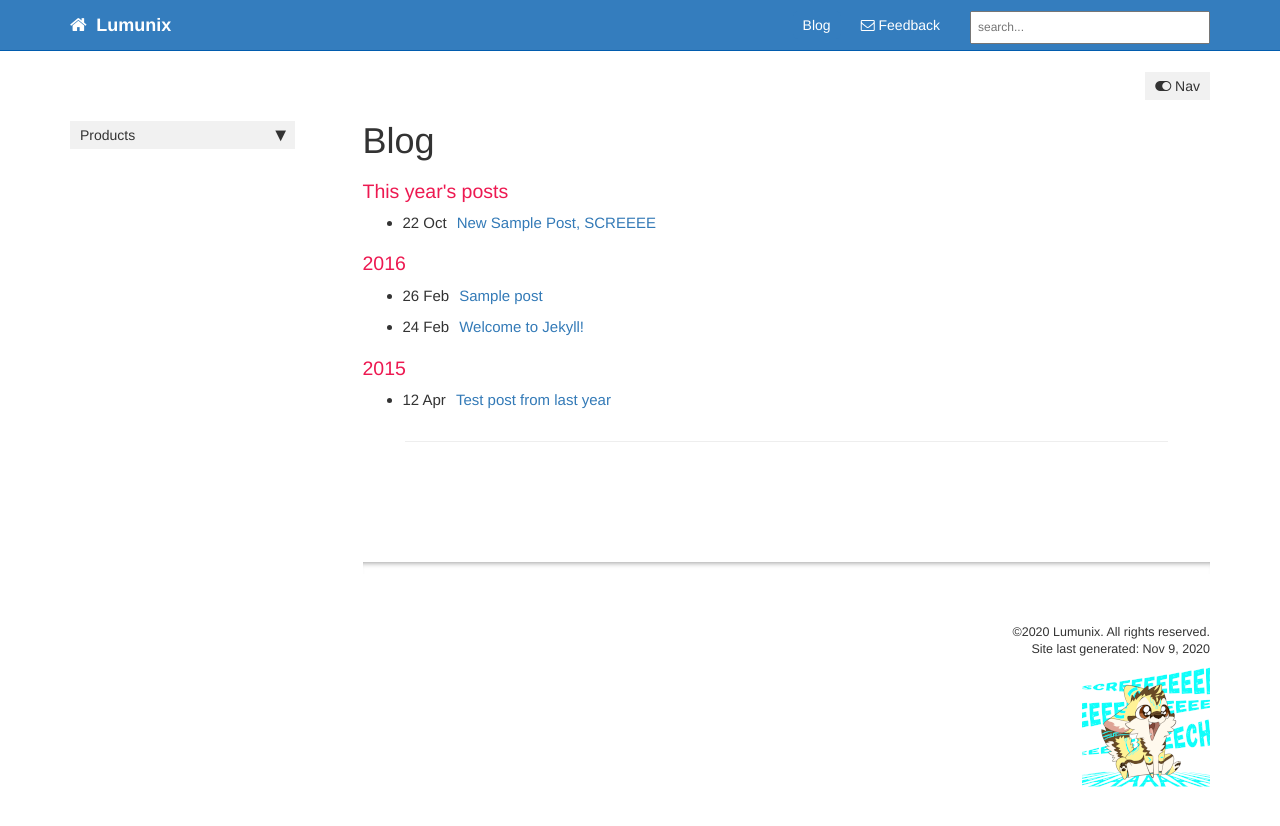
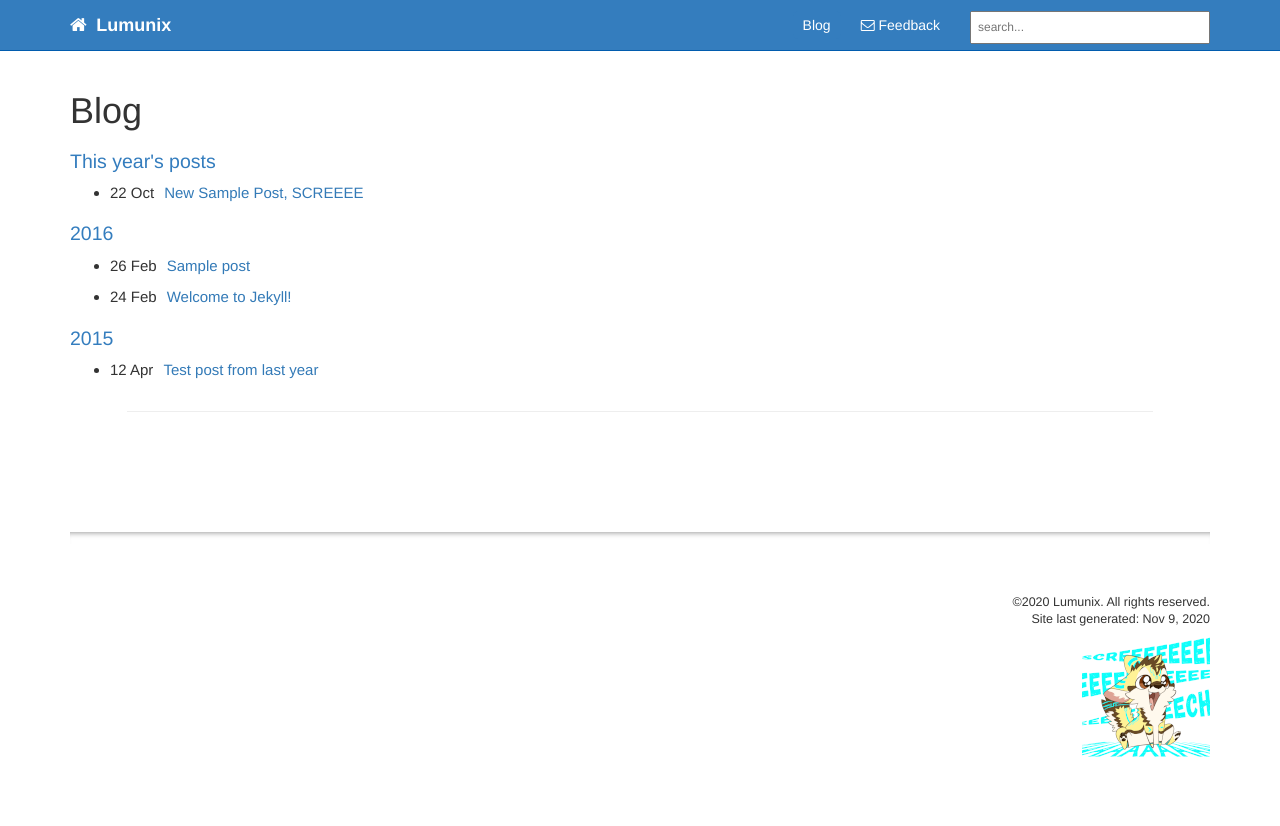
Before and after one commit to joegrover/lumunix.github.io, a Jekyll site: the page built from pages/blog/blog_archive.html, in a window 1280 px wide. Shown: the top 826 px of the page. Built offline with Jekyll 4.4.1, drawn with Linux system fonts in a browser that asks for light colours; comment, search, counter and statistics services are not loaded.

Commit message:
changing the themes

```diff
--- a/css/customstyles.css
+++ b/css/customstyles.css
@@ -589,7 +589,7 @@ a.fa.fa-envelope-o.mailto {
     font-weight: 600;
 }
 
-h3 {color: #ED1951; font-weight:normal; font-size:130%;}
+h3 {color: #347dbe; font-weight:normal; font-size:130%;}
 h4 {color: #808080; font-weight:normal; font-size:120%; font-style:italic;}
 
 .alert, .callout {
--- a/css/theme-blue.css
+++ b/css/theme-blue.css
@@ -5,7 +5,7 @@
 }
 
 
-h3 {color: #ED1951; }
+h3 {color: #347dbe; }
 h4 {color: #808080; }
 
 .nav-tabs > li.active > a, .nav-tabs > li.active > a:hover, .nav-tabs > li.active > a:focus {
--- a/pages/blog/blog.html
+++ b/pages/blog/blog.html
@@ -4,6 +4,7 @@ keywords: news, blog, updates, release notes, announcements
 permalink: blog.html
 toc: false
 folder: blog
+hide_sidebar: true
 ---
 <div class="home">
 
--- a/pages/blog/blog_archive.html
+++ b/pages/blog/blog_archive.html
@@ -4,6 +4,7 @@ keywords: news, blog, updates, release notes, announcements
 permalink: blog_archive.html
 toc: false
 folder: blog
+hide_sidebar: true
 ---
 
 <div class="home">
```
Also changed, not shown: 404.md (+1 -3 lines).
